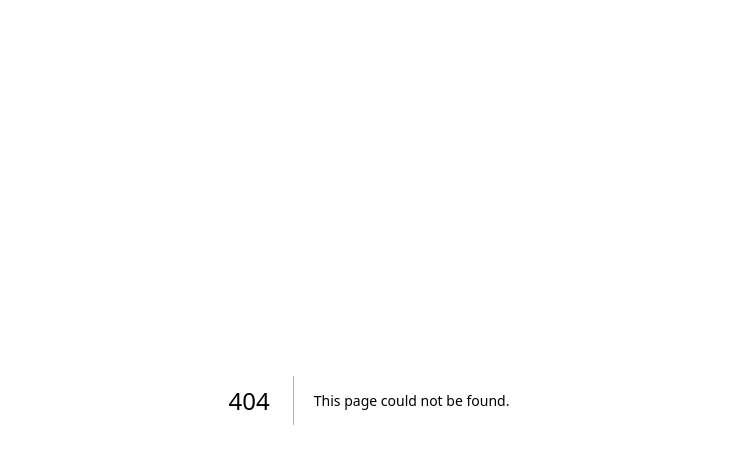
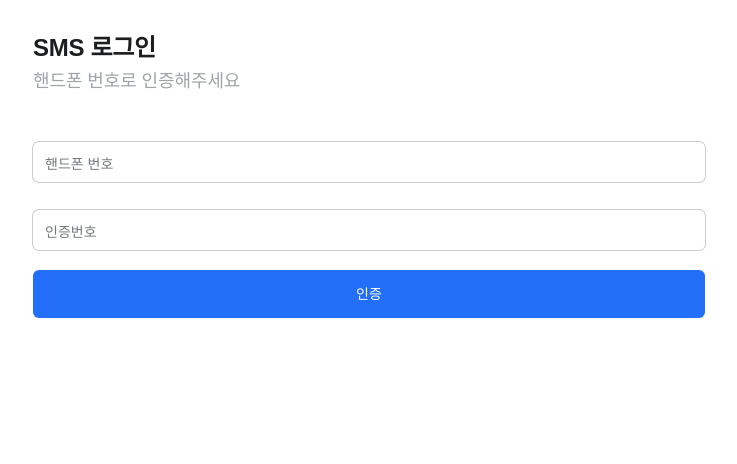
Before and after one commit to sinej/doctor-community, a Next.js app: page /sms in a window 1280 px wide. Before the commit this address had no page. Shown: the top 464 px of the page, without its empty margins (271-1008 px from the left). Built offline with nearby package versions, Linux system fonts and the light colour scheme.

Commit message:
sms 인증 추가

```diff
--- a/app/login/page.tsx
+++ b/app/login/page.tsx
@@ -3,7 +3,7 @@
 import Input from "@/components/form/input";
 import FormButton from "@/components/form/button";
 import Link from "next/link";
-import {FaGithub} from "react-icons/fa";
+import {FaGithub, FaPhone} from "react-icons/fa";
 import React from "react";
 import {useFormState} from "react-dom";
 import {login} from "@/app/login/action";
@@ -42,13 +42,22 @@ const Login = () => {
                 </form>
 
                 <div className="border border-gray010"/>
-                <Link href="/SNS"
+                <Link href="/sms"
+                      className="primary-btn bg-gray070 hover:bg-gray080 items-center flex justify-center"
+                >
+                    <span className="mr-3 relative -top-[2px]">
+                        <FaPhone/>
+                    </span>
+                    <span className="s14-medium-lh20">SNS으로 가입하기</span>
+                </Link>
+
+                <Link href="/github"
                       className="primary-btn bg-gray070 hover:bg-gray080 items-center flex justify-center"
                 >
                     <span className="mr-3 relative -top-[2px]">
                         <FaGithub/>
                     </span>
-                    <span className="s14-medium-lh20">SNS으로 가입하기</span>
+                    <span className="s14-medium-lh20">Github으로 가입하기</span>
                 </Link>
             </div>
         </>
--- a/app/page.tsx
+++ b/app/page.tsx
@@ -1,6 +1,5 @@
 "use client"
 
-import {Button} from "@/components/ui/button";
 import {useRouter} from "next/navigation";
 import {ModeToggle} from "@/components/theme/switch";
 import Link from "next/link";
--- /dev/null
+++ b/app/sms/action.ts
@@ -0,0 +1,23 @@
+'use server';
+
+import {z} from "zod";
+
+const FORM_SCHEMA = z.object({
+    phoneNumber: z.string(),
+    verificationCode: z.string(),
+})
+
+export async function smsVerification(prevState: any, formData: FormData) {
+    const data = {
+        phoneNumber: formData.get("phoneNumber"),
+        verificationCode: formData.get("verificationCode"),
+    }
+
+    const result =  FORM_SCHEMA.safeParse(data); // username 유효성검사
+
+    if(!result.success) {
+        return result.error.flatten()
+    } else {
+        console.log("result.data", result.data)
+    }
+}
--- /dev/null
+++ b/app/sms/page.tsx
@@ -0,0 +1,43 @@
+'use client'
+
+import Input from "@/components/form/input";
+import FormButton from "@/components/form/button";
+import React from "react";
+import {useFormState} from "react-dom";
+import {smsVerification} from "@/app/sms/action";
+
+const SMSLogin = () => {
+    const [state, action] = useFormState(smsVerification, null)
+
+    return (
+        <>
+            <div className="flex flex-col gap-10 py-8 px-6">
+                <div className="flex flex-col gap-1">
+                    <h2 className="s24-bold-lh32 text-gray080">SMS 로그인</h2>
+                    <p className="s18-regular-lh26 text-gray040">핸드폰 번호로 인증해주세요</p>
+                </div>
+                <form className="flex flex-col gap-3 relative"
+                      action={action}
+                >
+                    <Input type="number"
+                           name="phoneNumber"
+                           placeholder="   "
+                           required
+                           label="핸드폰 번호"
+                           errors={state?.fieldErrors.phoneNumber}
+                    />
+                    <Input type="number"
+                           name="verificationCode"
+                           placeholder="   "
+                           required
+                           label="인증번호"
+                           errors={state?.fieldErrors.verificationCode}
+                    />
+                    <FormButton text="인증"/>
+                </form>
+            </div>
+        </>
+    );
+}
+
+export default SMSLogin;
```
Also changed, not shown: eslintrc.ts (+18 -13 lines).
